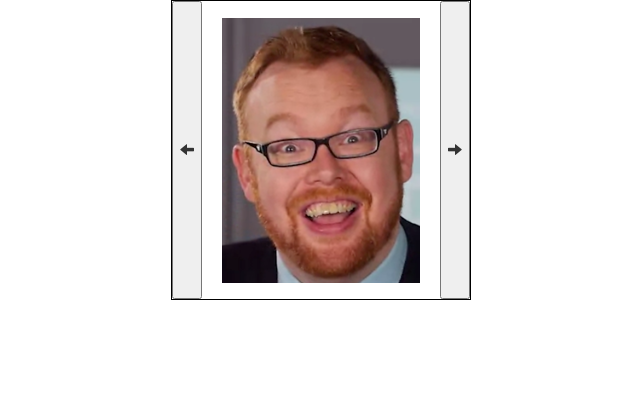
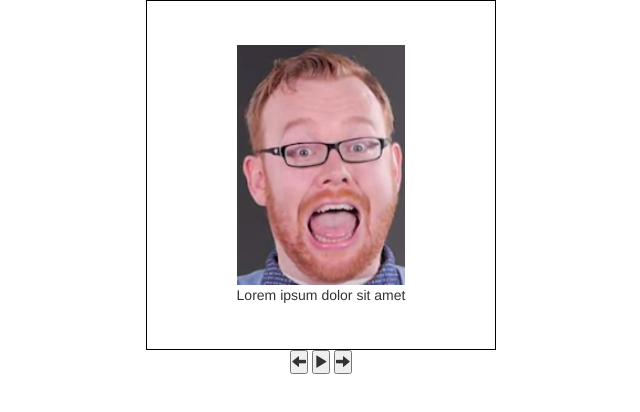
Before and after one commit to alexsaber89/jQuery-Slideshow, a plain HTML site: page index.html in a window 1280 px wide. Shown: the whole page, without its empty margins (319-959 px from the left). Drawn offline with nearby package versions, Linux system fonts and the light colour scheme.

Commit message:
implemented auto scrolling button that scrolls through slideshow on a time delay

```diff
--- a/css/styles.css
+++ b/css/styles.css
@@ -1,27 +1,44 @@
 body {
-  display: flex;
+  display: block;
 }
 
 #fixed-container {
   margin: 0 auto;
   display: flex;
-  width: 300px;
-  height: 300px;
+  width: 350px;
+  height: 350px;
   border: 1px solid black;
 }
 
-img {
-  display: none;
+#button-div {
+  display: flex;
+}
+
+#button-wrapper {
+  margin: 0 auto;
 }
 
 #container {
   margin: auto;
 }
 
-.visible {
+#container figure {
+  display: none;
+}
+
+#container figure.visible {
   display: block;
 }
 
-.hidden {
-  display: none;
+figcaption {
+  text-align: center;
 }
+
+#container figure.visible img {
+  width: 100%;
+}
+
+button {
+  margin: 0;
+  padding: 0;
+}
--- a/index.html
+++ b/index.html
@@ -7,18 +7,40 @@
 </head>
 <body>
   <div id="fixed-container">
-    <button class='prev_button'><span class='glyphicon glyphicon-arrow-left'></span></button>
     <div id="container">
-      <img src="img/chalkley_1.png">
-      <img src="img/chalkley_2.png">
-      <img class="visible" src="img/chalkley_3.png">
-      <img src="img/chalkley_4.png">
-      <img src="img/guil_1.png">
-      <img src="img/guil_2.jpg">
+      <figure class="visible">
+        <img src="img/chalkley_1.png">
+        <figcaption>Lorem ipsum dolor sit amet</figcaption>
+      </figure>
+      <figure>
+        <img src="img/chalkley_2.png">
+        <figcaption>Lorem ipsum dolor sit amet</figcaption>
+      </figure>
+      <figure>
+        <img src="img/chalkley_3.png">
+        <figcaption>Lorem ipsum dolor sit amet</figcaption>
+      </figure>
+      <figure>
+        <img src="img/chalkley_4.png">
+        <figcaption>Lorem ipsum dolor sit amet</figcaption>
+      </figure>
+      <figure>
+        <img src="img/guil_1.png">
+        <figcaption>Lorem ipsum dolor sit amet</figcaption>
+      </figure>
+      <figure>
+        <img src="img/guil_2.jpg">
+        <figcaption>Lorem ipsum dolor sit amet</figcaption>
+      </figure>
     </div>
-    <button class='next_button'><span class='glyphicon glyphicon-arrow-right'></span></button>
   </div>
-
+  <div id="button-div">
+    <div id="button-wrapper">
+      <button class='prev_button'><span class='glyphicon glyphicon-arrow-left'></span></button>
+      <button class='auto-button'><span class='glyphicon glyphicon-play'></span></button>
+      <button class='next_button'><span class='glyphicon glyphicon-arrow-right'></span></button>
+    </div>
+  </div>
 <script src="http://code.jquery.com/jquery-3.1.1.min.js" integrity="sha256-hVVnYaiADRTO2PzUGmuLJr8BLUSjGIZsDYGmIJLv2b8=" crossorigin="anonymous"></script>
 <script type="text/javascript" src="js/main.js"></script>
 <script src="https://maxcdn.bootstrapcdn.com/bootstrap/3.3.7/js/bootstrap.min.js" integrity="sha384-Tc5IQib027qvyjSMfHjOMaLkfuWVxZxUPnCJA7l2mCWNIpG9mGCD8wGNIcPD7Txa" crossorigin="anonymous"></script>
--- a/js/main.js
+++ b/js/main.js
@@ -1,9 +1,9 @@
 function previousImage() {
   console.log("previous image");
-  var currentImage = $( "img.visible" );
+  var currentImage = $( "figure.visible" );
   currentImage.removeClass("visible");
   if (currentImage.prev().length === 0) {
-    $("#container img:last").addClass("visible");
+    $("#container figure:last").addClass("visible");
   } else {
     currentImage.prev().addClass("visible");
   }
@@ -11,17 +11,23 @@ function previousImage() {
 
 function nextImage() {
   console.log("next image");
-  var currentImage = $( "img.visible" );
+  var currentImage = $( "figure.visible" );
   currentImage.removeClass("visible");
   if (currentImage.next().length === 0) {
-    $("#container img:first").addClass("visible");
+    $("#container figure:first").addClass("visible");
   } else {
     currentImage.next().addClass("visible");
   }
 }
 
+function alertMe() {
+  console.log("auto-scroll clicked");
+  setInterval(nextImage,2000);
+}
+
 $(".prev_button").click(previousImage);
 $(".next_button").click(nextImage);
+$(".auto-button").click(alertMe);
 
 // var container = $("#container");
 // var counter = 0;
```
